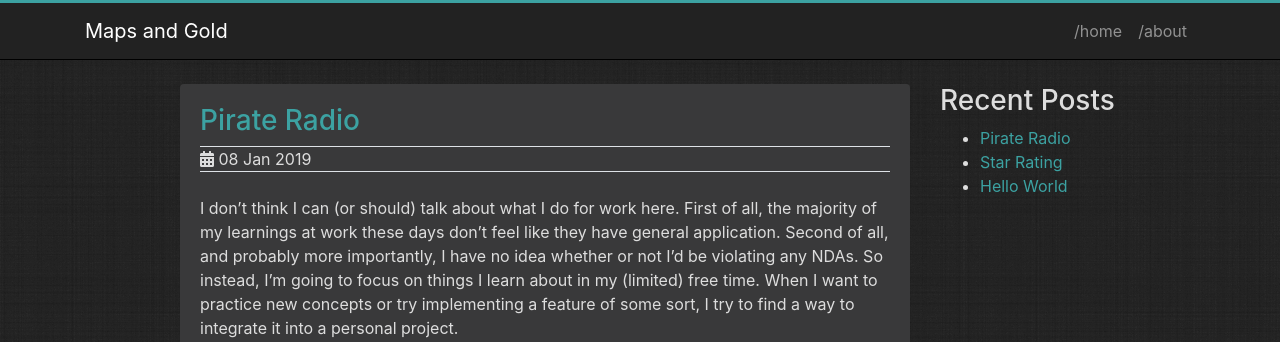
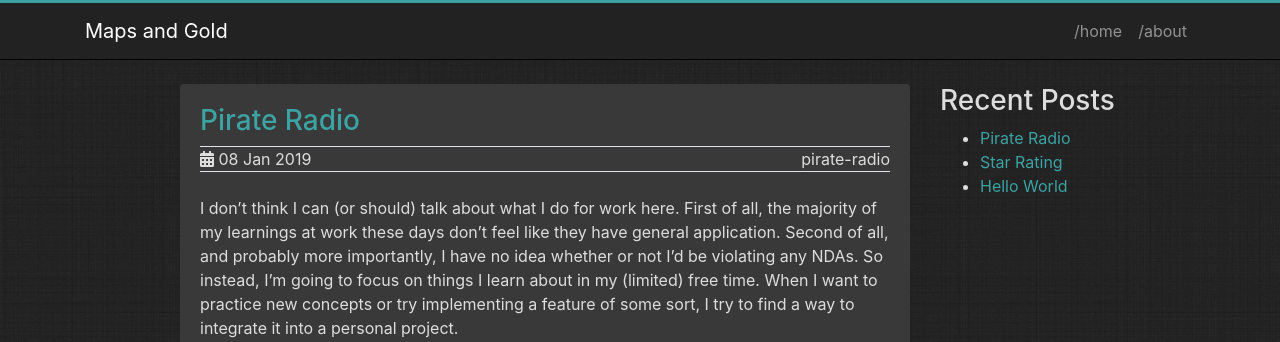
Before and after one commit to johnsiddoway/johnsiddoway.github.io, a Jekyll site: the page built from _posts/2019-01-08-pirate-radio.md, in a window 1280 px wide. Shown: the top 342 px of the page. Built offline with Jekyll 4.4.1, drawn with Linux system fonts in a browser that asks for light colours; nearby versions of some CDN libraries; our own code applies the rules of GitHub Pages for plain Markdown files.

Commit message:
Add 'pirate-radio' tag to 2019-01-08-pirate-radio

```diff
--- a/_posts/2019-01-08-pirate-radio.md
+++ b/_posts/2019-01-08-pirate-radio.md
@@ -2,6 +2,7 @@
 title:  "Pirate Radio"
 date:   2019-01-08
 description: A brief history on a personal project
+tags: pirate-radio
 ---
 
 I don't think I can (or should) talk about what I do for work here. First of all, the majority of my learnings at work these days don't feel like they have general application. Second of all, and probably more importantly, I have no idea whether or not I'd be violating any NDAs. So instead, I'm going to focus on things I learn about in my (limited) free time. When I want to practice new concepts or try implementing a feature of some sort, I try to find a way to integrate it into a personal project.
```
